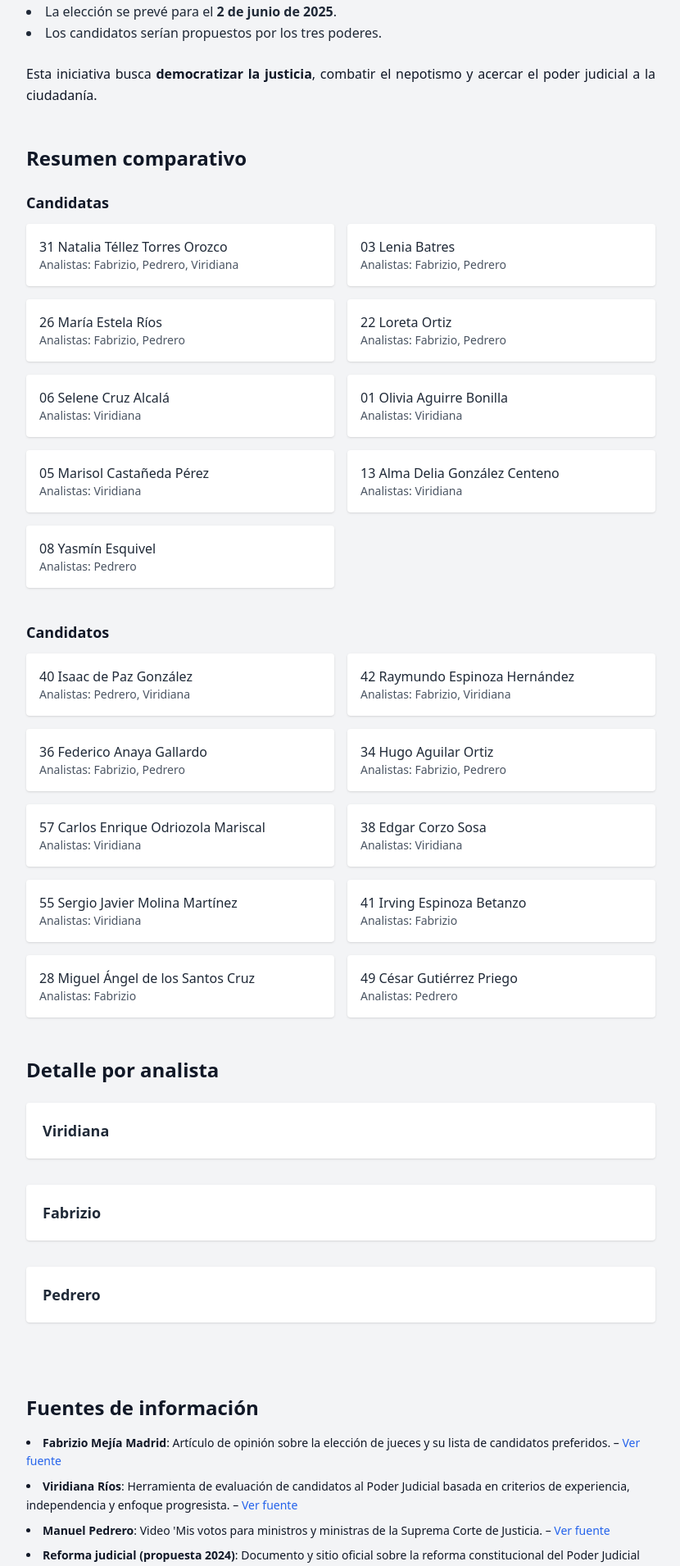
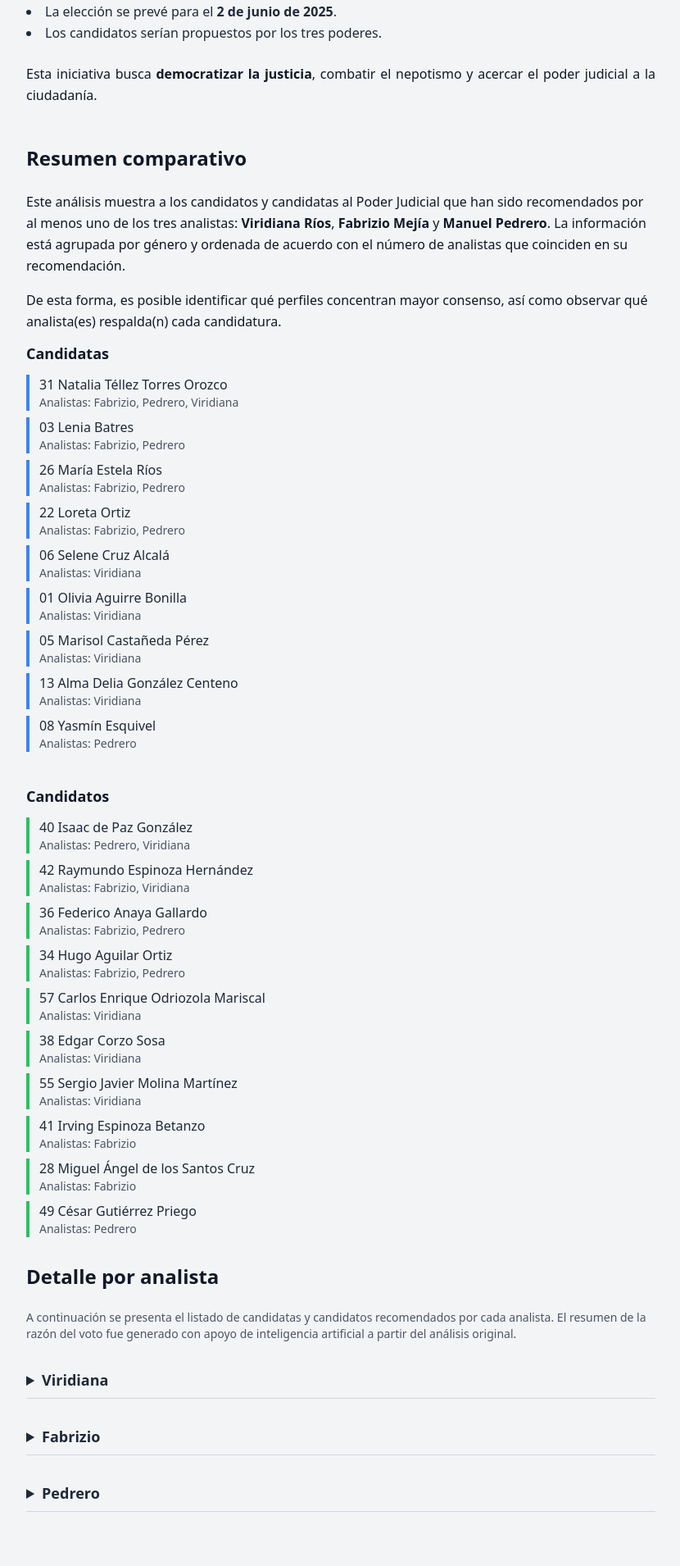
Before and after one commit to cuauhtemocbe/judicial-candidates-mx, a Flask app: page / in a window 1280 px wide. Shown: the part 494-2404 px from the top of the page at 82% size, without its empty margins (224-1054 px from the left). Run offline with Flask 3, Linux system fonts and the light colour scheme; some libraries are stand-ins or nearby versions.

Commit message:
Improve design

```diff
--- a/app/templates/index.html
+++ b/app/templates/index.html
@@ -32,59 +32,71 @@
 
 <section class="max-w-3xl mx-auto mb-12">
   <h2 class="text-2xl font-semibold mb-6">Resumen comparativo</h2>
+  <p>
+    Este análisis muestra a los candidatos y candidatas al Poder Judicial que han sido recomendados por al menos uno de los tres analistas:
+    <strong>Viridiana Ríos</strong>, <strong>Fabrizio Mejía</strong> y <strong>Manuel Pedrero</strong>.
+    La información está agrupada por género y ordenada de acuerdo con el número de analistas que coinciden en su recomendación.
+  </p>
+  <p class="mt-4">
+    De esta forma, es posible identificar qué perfiles concentran mayor consenso, así como observar qué analista(es) respalda(n) cada candidatura.
+  </p>
 
-  <h3 class="text-lg font-semibold mb-3">Candidatas</h3>
-  <div class="grid gap-4 sm:grid-cols-2">
+  <h3 class="text-lg font-semibold mt-3 mb-3">Candidatas</h3>
+<ul class="space-y-2">
   {% for c in resumen["mujeres"] %}
-    <article class="p-4 bg-white shadow rounded">
-      <p class="font-medium text-base text-gray-800">
+  <li class="border-l-4 border-blue-500 pl-3">
+    <p class="text-base text-gray-800 font-medium">
       {{ c.numero }} {{ c.nombre }}
     </p>
     <p class="text-sm text-gray-600">Analistas: {{ c.analistas | join(', ') }}</p>
-    </article>
+  </li>
   {% endfor %}
-  </div>
+</ul>
 
 <h3 class="text-lg font-semibold mt-10 mb-3">Candidatos</h3>
-  <div class="grid gap-4 sm:grid-cols-2">
+<ul class="space-y-2">
   {% for c in resumen["hombres"] %}
-    <article class="p-4 bg-white shadow rounded">
-      <p class="font-medium text-base text-gray-800">
+  <li class="border-l-4 border-green-500 pl-3">
+    <p class="text-base text-gray-800 font-medium">
       {{ c.numero }} {{ c.nombre }}
     </p>
     <p class="text-sm text-gray-600">Analistas: {{ c.analistas | join(', ') }}</p>
-    </article>
+  </li>
   {% endfor %}
-  </div>
-</section>
+</ul>
 
-<section class="max-w-3xl mx-auto mb-12">
+<section class="max-w-3xl mx-auto mt-8 mb-12">
   <h2 class="text-2xl font-semibold mb-6">Detalle por analista</h2>
+  <p class="text-sm text-gray-600 mb-6">
+    A continuación se presenta el listado de candidatas y candidatos recomendados por cada analista.
+    El resumen de la razón del voto fue generado con apoyo de inteligencia artificial a partir del análisis original.
+  </p>
+
   {% for analista, secciones in data.items() %}
-  <details class="mb-8 bg-white p-5 rounded shadow group open:shadow-md transition-all">
-    <summary class="font-semibold text-lg cursor-pointer text-gray-800 hover:text-blue-600 flex justify-between items-center">
+  <details class="mb-6 group">
+    <summary class="font-semibold text-lg cursor-pointer text-gray-800 hover:text-blue-600 py-2 border-b border-gray-300">
       {{ analista.capitalize() }}
     </summary>
-    <div class="mt-4 space-y-6">
+
+    <div class="mt-3 space-y-4 pl-2 border-l border-gray-200">
       {% for genero, personas in secciones.items() %}
       <div>
-        <h4 class="text-md font-medium text-gray-700 mb-2">{{ genero.capitalize() }}</h4>
+        <h1 class="text-sm font-semibold text-gray-600 mb-1">{{ genero.capitalize() }}</h1>
+        <ul class="space-y-2">
           {% for p in personas %}
-        <article class="p-4 bg-gray-50 rounded mb-4">
-          <p class="font-medium text-base text-gray-800">
-            {{ p.numero }} {{ p.nombre }}
+          <li>
+            <div class="flex flex-col text-base text-gray-800 leading-snug">
+              <div>
+                <span class="font-semibold">{{ p.numero }}</span> {{ p.nombre }}
+              </div>
+              <p class="text-sm text-gray-700 text-justify pl-4 mt-0.5">
+                {{ p.razones }}
               </p>
-          <!-- Ver razón del voto -->
-          <details class="mt-2 text-sm text-gray-700 leading-relaxed">
-            <summary class="font-semibold hover:text-blue-600 cursor-pointer">
-              Razón del voto
-            </summary>
-            <div class="mt-2 pl-2 text-justify whitespace-pre-line">
-              {{ p.razones }}
             </div>
-          </details>
-        </article>
+          </li>
           {% endfor %}
+        </ul>
+
       </div>
       {% endfor %}
     </div>
```
Lines whose indentation alone changed are shown as unchanged.
